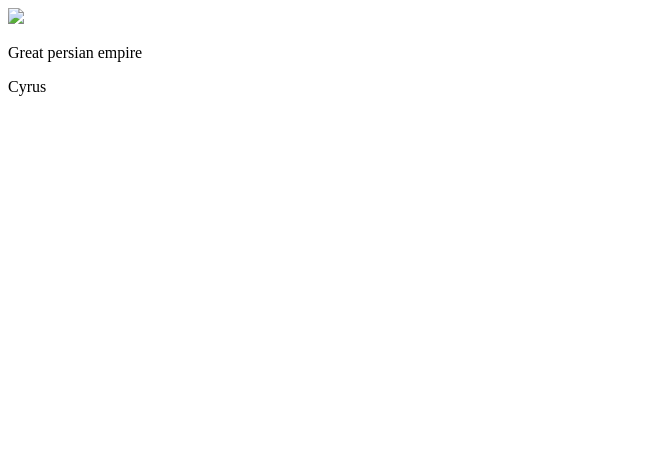
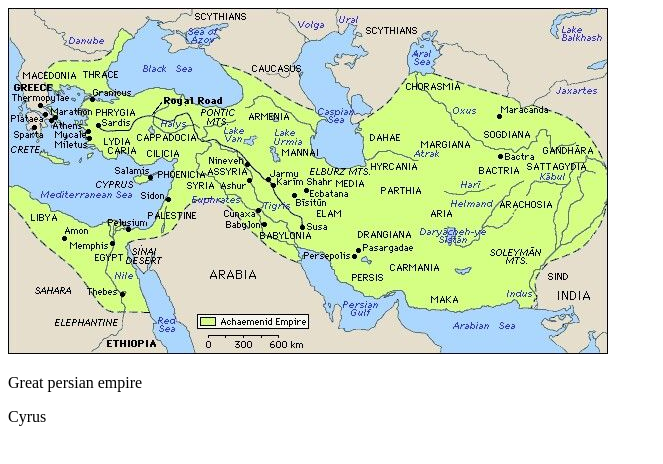
Before and after one commit to jasem66/persianEmpire, a plain HTML site: page map.html in a window 1280 px wide. Shown: the whole page, without its empty margins (0-663 px from the left). Drawn offline with Linux system fonts and the light colour scheme.

Commit message:
Update map.html

```diff
--- a/map.html
+++ b/map.html
@@ -10,7 +10,7 @@
 
 <body>
 
-<a href="./photos/persianMap1.jpg" target="_blank"><img src="./photoes/persianMap1.jpg" ></a>
+<a href="./photos/persianMap1.jpg" target="_blank"><img src="./photos/persianMap1.jpg" ></a>
 <p>Great persian empire</p>
 <span>Cyrus</span>
 </body>
```
